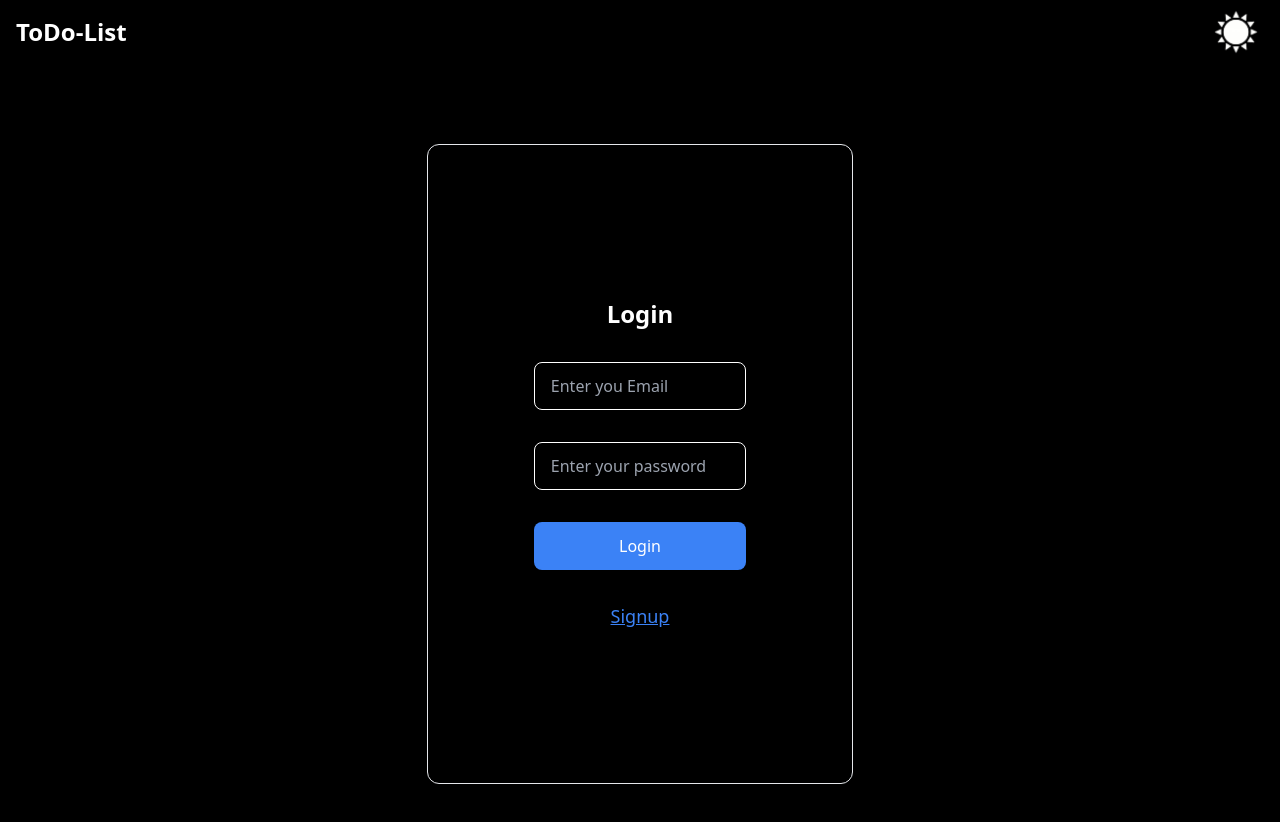
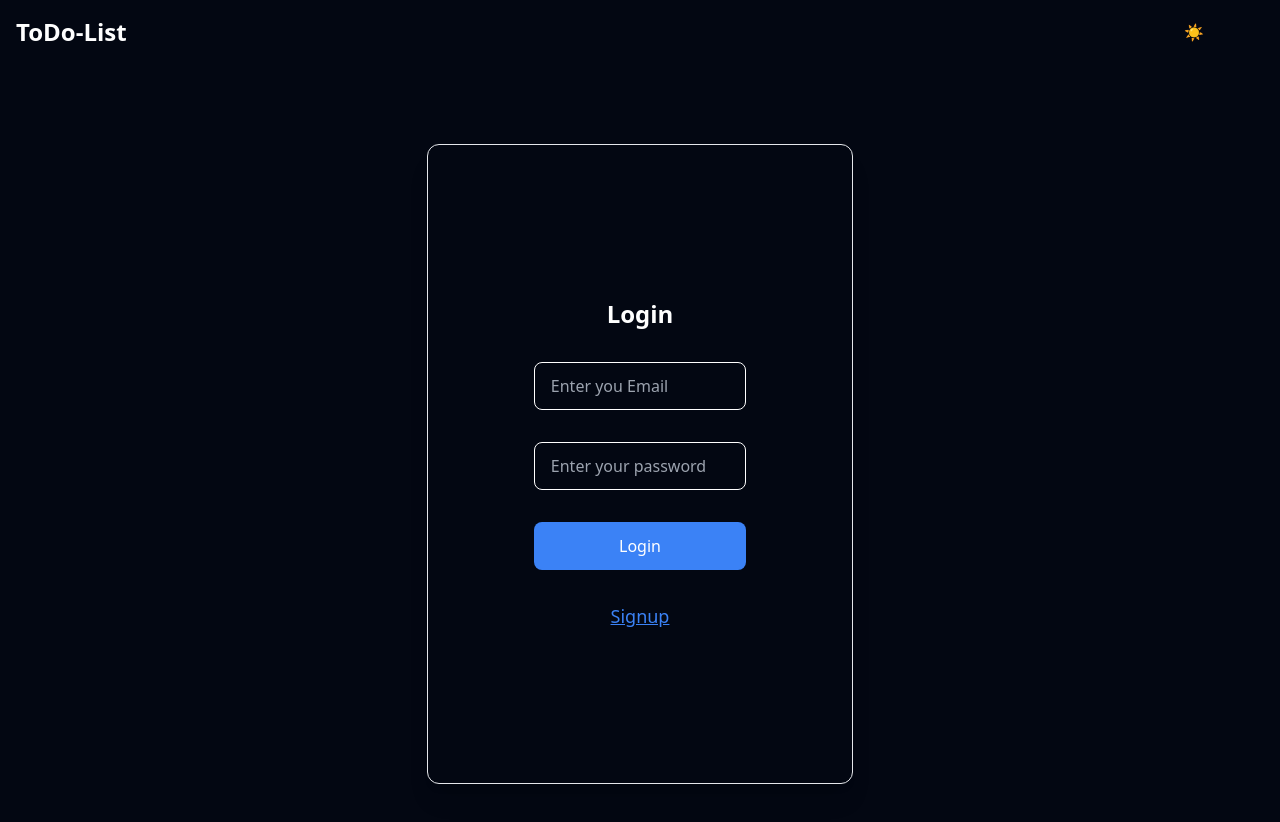
Before and after one commit to Dheerajydv/TO-DO-APP, a React (Vite) app in the folder frontend/: page /login in a window 1280 px wide. Shown: the top 822 px of the page. Built offline with nearby package versions, Linux system fonts and the light colour scheme.

Commit message:
Minor Theme Changes

```diff
--- a/frontend/src/components/EntryBox.jsx
+++ b/frontend/src/components/EntryBox.jsx
@@ -24,7 +24,7 @@ export default function EntryBox() {
         onChange={(e) => setTodo(e.target.value)}
         className={
           theme === "dark"
-            ? "h-12 w-8/12 rounded-lg px-4 py-0 border border-white bg-black mx-2"
+            ? "h-12 w-8/12 rounded-lg px-4 py-0 border border-white bg-gray-950 mx-2"
             : "h-12 w-8/12 rounded-lg px-4 py-0 border border-black mx-2"
         }
         placeholder="Enter you Todo"
--- a/frontend/src/components/Navbar.jsx
+++ b/frontend/src/components/Navbar.jsx
@@ -20,21 +20,18 @@ export default function Navbar() {
     <div
       className={
         theme === "dark"
-          ? `h-16 w-full flex items-center justify-between px-4 bg-black text-white`
+          ? `h-16 w-full flex items-center justify-between px-4 bg-gray-950 text-white`
           : `h-16 w-full flex items-center justify-between px-4`
       }
     >
       <h1 className="font-extrabold text-2xl">ToDo-List</h1>
       <div>
-        <img
-          className="h-full w-14 rounded-full"
-          src={
-            theme === "light"
-              ? "../../public/assets/moon.png"
-              : "../../public/assets/sun.png"
-          }
+        <div
           onClick={changeTheme}
-        />
+          className="h-full w-20 cursor-pointer rounded-full"
+        >
+          {theme == "dark" ? "☀" : "🌛"}
+        </div>
       </div>
       {/* If  user logged in then show button and pfp otherwise enpty*/}
       {isAuthenticated ? (
--- a/frontend/src/components/Todo.jsx
+++ b/frontend/src/components/Todo.jsx
@@ -12,33 +12,33 @@ export default function Todo(props) {
       setIsCompleted(true);
     }
   };
-  const handleEdit = (e) => {
-    e.preventDefault();
-    console.log("edit");
-  };
+
   const handleDelete = async (e) => {
     e.preventDefault();
     console.log("Delete");
     const result = await axios.delete(`/api/v1/todos/delete/${props.todo._id}`);
   };
   return (
-    <div className="bg-blue-500 hover:bg-blue-700 rounded-xl flex justify-around items-center min-h-12 w-11/12 my-4 ">
-      <div className="w-3/5 flex items-center gap-2 ">
+    <div
+      className={
+        isCompleted
+          ? "bg-blue-400 hover:bg-blue-600 rounded-xl flex justify-around items-center min-h-12 w-11/12 my-4 "
+          : "bg-blue-500 hover:bg-blue-700 rounded-xl flex justify-around items-center min-h-12 w-11/12 my-4 "
+      }
+    >
+      <div onClick={handleComplete} className="w-3/5 flex items-center gap-2 ">
         <button
           name="completedBtn"
           onClick={handleComplete}
           className="bg-red-100  h-2/5 "
         >
-          ✔
+          {isCompleted ? "❗" : "✅"}
         </button>
         <p className={isCompleted ? "truncate line-through" : "truncate"}>
           {props.todo.todo}
         </p>
       </div>
       <div className="h-2/5 flex justify-between items-center gap-2">
-        <button name="editBtn" onClick={handleEdit} className="bg-red-100 ">
-          ✏
-        </button>
         <button name="deleteBtn" onClick={handleDelete} className="bg-red-100 ">
           ❌
         </button>
--- a/frontend/src/pages/Home.jsx
+++ b/frontend/src/pages/Home.jsx
@@ -11,7 +11,7 @@ export default function Home() {
     <div
       className={
         theme === "dark"
-          ? `h-screen w-screen bg-black text-white`
+          ? `h-screen w-screen bg-gray-950 text-white`
           : `h-screen w-screen`
       }
     >
--- a/frontend/src/pages/Login.jsx
+++ b/frontend/src/pages/Login.jsx
@@ -37,7 +37,7 @@ export default function Login() {
       <div
         className={
           theme === "dark"
-            ? "h-screen w-screen flex justify-center items-center bg-black text-white"
+            ? "h-screen w-screen flex justify-center items-center bg-gray-950 text-white"
             : "h-screen w-screen  flex justify-center items-center"
         }
       >
@@ -50,7 +50,7 @@ export default function Login() {
             onChange={(e) => setData({ ...data, email: e.target.value })}
             className={
               theme === "dark"
-                ? "h-12 w-6/12 rounded-lg px-4 py-0 border bg-black text-white border-white"
+                ? "h-12 w-6/12 rounded-lg px-4 py-0 border bg-gray-950 text-white border-white"
                 : "h-12 w-6/12 rounded-lg px-4 py-0 border border-black"
             }
             placeholder="Enter you Email"
@@ -62,7 +62,7 @@ export default function Login() {
             onChange={(e) => setData({ ...data, password: e.target.value })}
             className={
               theme === "dark"
-                ? "h-12 w-6/12 rounded-lg px-4 py-0 border bg-black text-white border-white"
+                ? "h-12 w-6/12 rounded-lg px-4 py-0 border bg-gray-950 text-white border-white"
                 : "h-12 w-6/12 rounded-lg px-4 py-0 border border-black"
             }
             placeholder="Enter your password"
--- a/frontend/src/pages/Signup.jsx
+++ b/frontend/src/pages/Signup.jsx
@@ -34,7 +34,7 @@ export default function Signup() {
       <div
         className={
           theme === "dark"
-            ? "h-screen w-screen flex justify-center items-center bg-black text-white"
+            ? "h-screen w-screen flex justify-center items-center bg-gray-950 text-white"
             : "h-screen w-screen flex justify-center items-center "
         }
       >
@@ -47,7 +47,7 @@ export default function Signup() {
             onChange={(e) => setData({ ...data, username: e.target.value })}
             className={
               theme === "dark"
-                ? "h-12 w-6/12 rounded-lg px-4 py-0 border bg-black text-white border-white"
+                ? "h-12 w-6/12 rounded-lg px-4 py-0 border bg-gray-950 text-white border-white"
                 : "h-12 w-6/12 rounded-lg px-4 py-0 border border-black"
             }
             placeholder="Enter you Username"
```
Also changed, not shown: 1 other file (tests, documents, lock files or other folders).
